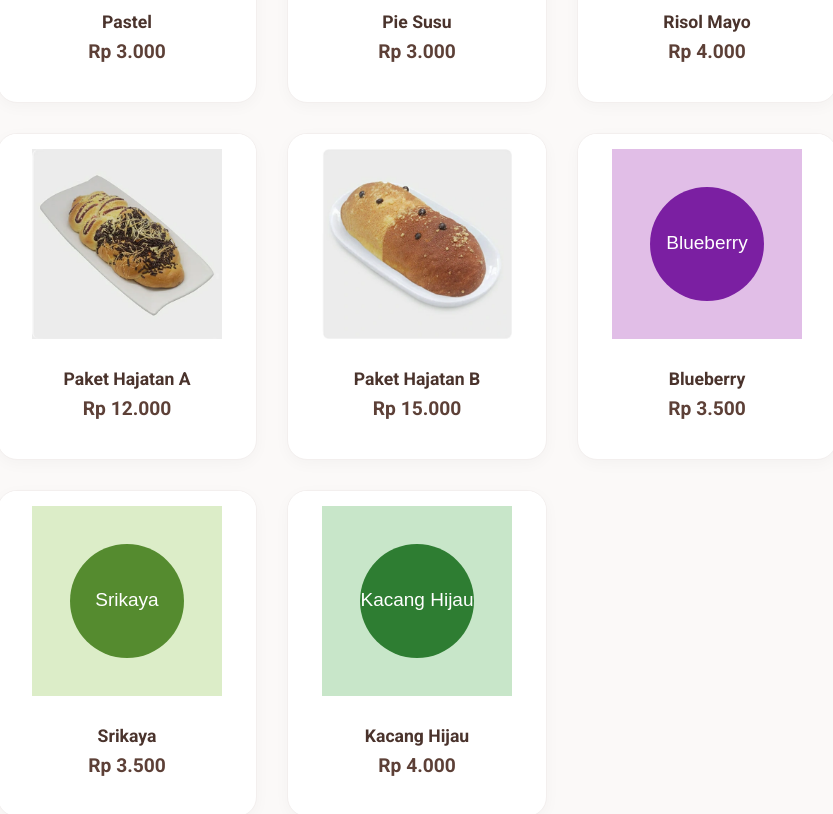
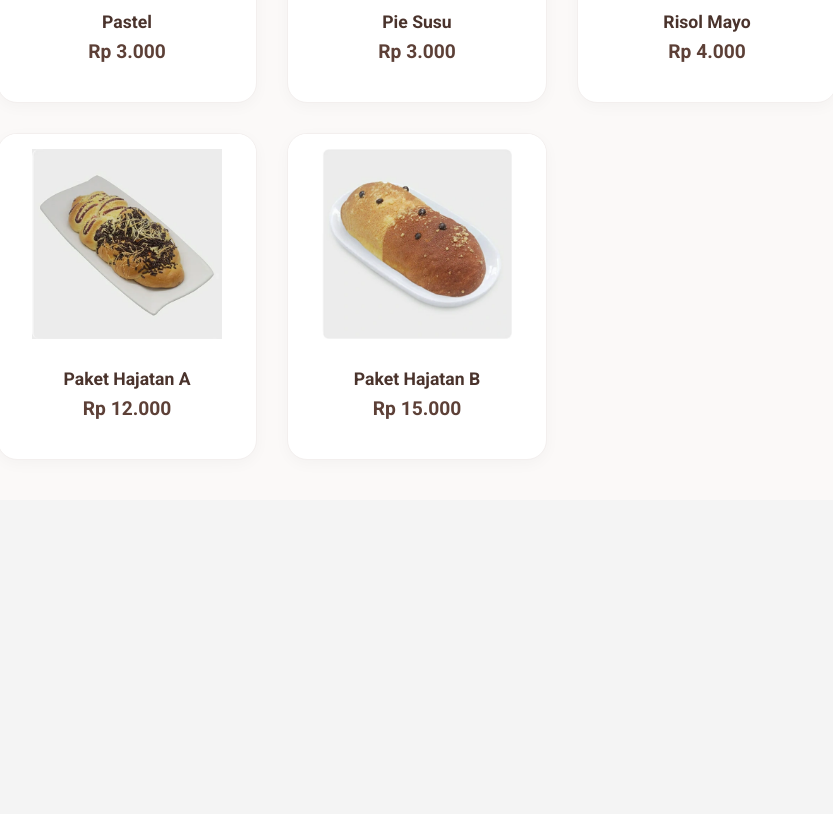
Before and after one commit to dianasmara/bakery-cms, a React (Vite) app: page /products in a window 1280 px wide. Shown: the part 1500-2314 px from the top of the page, without its empty margins (383-1216 px from the left). After the commit the page ends 2000 px from the top, so only its background shows below. Built offline with nearby package versions, Linux system fonts and the light colour scheme.

Commit message:
feat: Implement `SiteContext` for global state management with local storage persistence and provide initial product and category data.

```diff
--- a/src/context/SiteContext.jsx
+++ b/src/context/SiteContext.jsx
@@ -18,7 +18,7 @@ export const SiteProvider = ({ children }) => {
             title: "Nikmati Kelembutan di Setiap Gigitan",
             subtitle: "OLEVYA BAKERY menghadirkan roti dan kue berkualitas dengan cita rasa istimewa untuk momen spesial Anda.",
             ctaText: "Belanja Sekarang",
-            image: "https://images.unsplash.com/photo-1509440159596-0249088772ff?auto=format&fit=crop&q=80&w=2000",
+            image: "https://image2url.com/r2/default/images/1771268190173-c2f95791-8992-41de-80b9-7d1097282b2c.png",
             bgSize: "cover",
             bgColor: "#ffb35c"
         },
--- a/src/data/products.js
+++ b/src/data/products.js
@@ -150,33 +150,6 @@ export const products = [
         image: RotiHajatan2,
         description: "Paket premium dengan varian roti spesial.",
         benefits: ["Lengkap", "Eksklusif"]
-    },
-    {
-        id: 1,
-        name: "Blueberry",
-        price: 3500,
-        category: "Roti Reguler",
-        image: "/src/assets/blueberry.svg", // Placeholder
-        description: "Roti lembut dengan topping selai blueberry dan scramble.",
-        benefits: ["Rasa Enak", "Kualitas Terbaik"]
-    },
-    {
-        id: 2,
-        name: "Srikaya",
-        price: 3500,
-        category: "Roti Reguler",
-        image: "/src/assets/srikaya.svg", // Placeholder
-        description: "Roti manis dengan isian srikaya yang lumer di mulut.",
-        benefits: ["Rasa Autentik", "Tekstur Lembut"]
-    },
-    {
-        id: 3,
-        name: "Kacang Hijau",
-        price: 4000,
-        category: "Roti Reguler",
-        image: "/src/assets/kacang_hijau.svg", // Placeholder
-        description: "Roti isi kacang hijau asli yang manis dan gurih.",
-        benefits: ["Kaya Protein", "Tanpa Pengawet"]
     }
 ];
 
```
